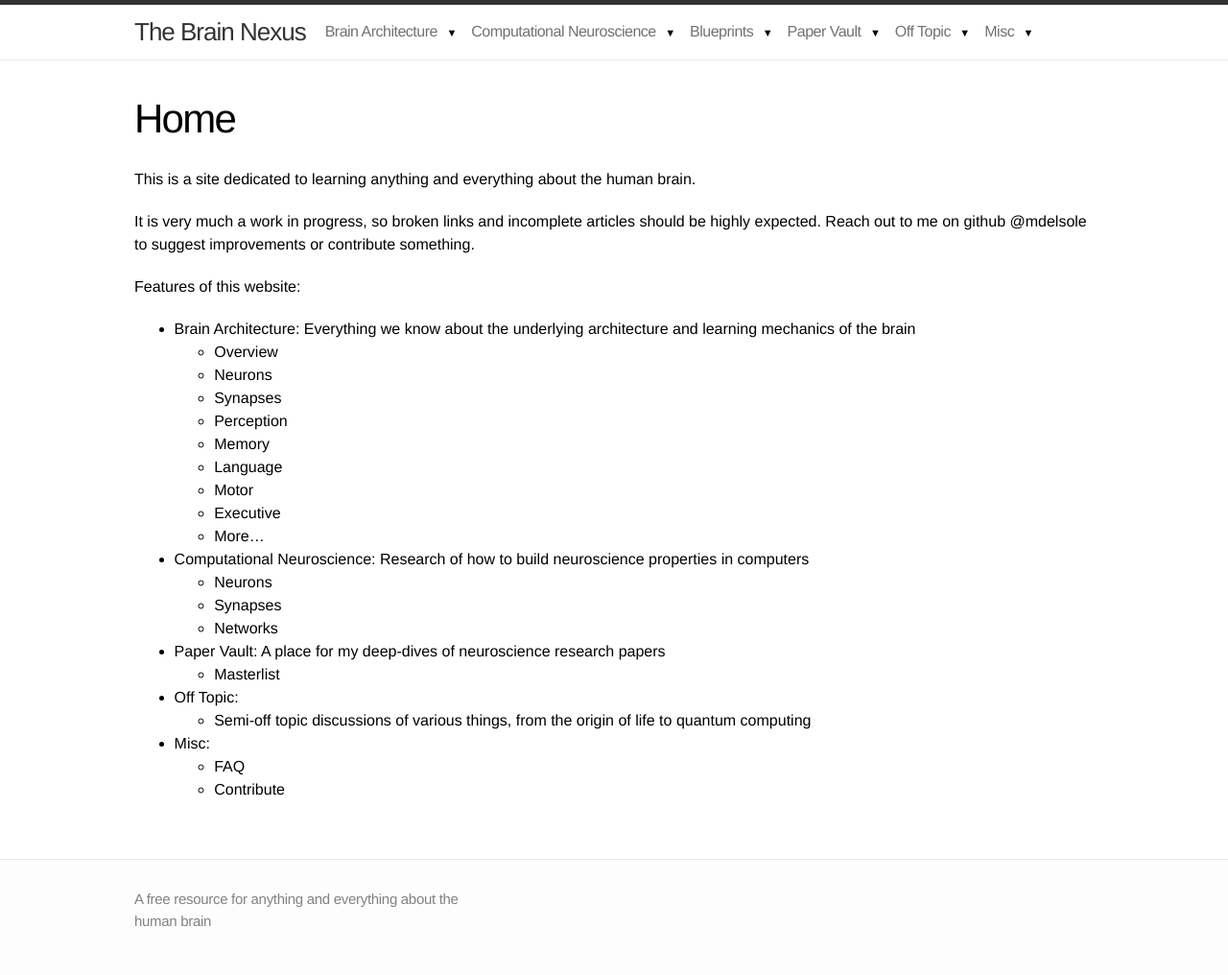
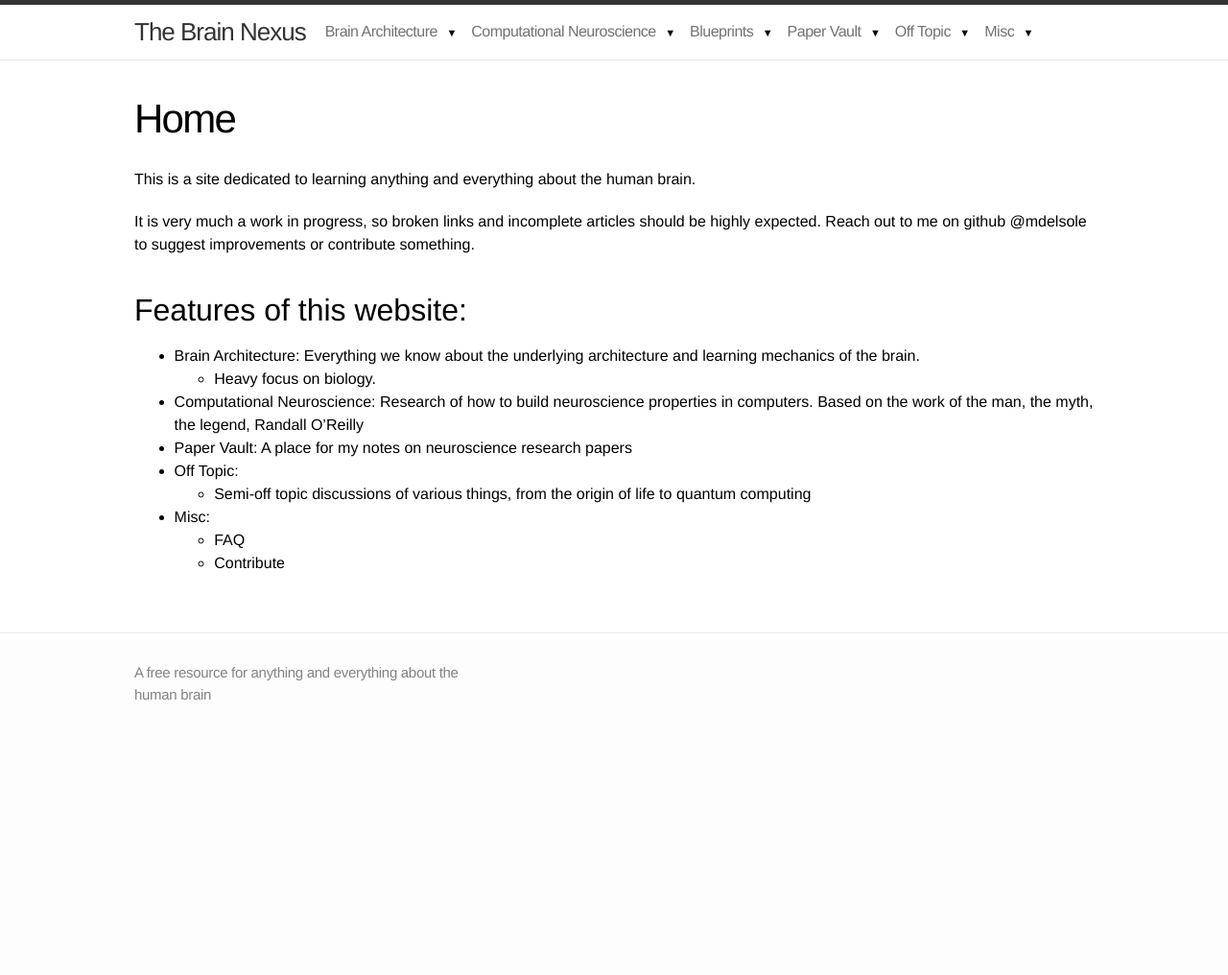
Before and after one commit to mdelsole/brain-nexus, a Jekyll site: the page built from index.markdown, in a window 1280 px wide. Shown: the whole page at 96% size. Built offline with Jekyll 4.4.1, drawn with Linux system fonts in a browser that asks for light colours; after the commit the page ends 900 px from its top, so only the background shows below that.

Commit message:
Updated main page

```diff
--- a/index.markdown
+++ b/index.markdown
@@ -12,23 +10,11 @@ This is a site dedicated to learning anything and everything about the human bra
 
 It is very much a work in progress, so broken links and incomplete articles should be highly expected. Reach out to me on github @mdelsole to suggest improvements or contribute something.
 
-Features of this website:
-* Brain Architecture: Everything we know about the underlying architecture and learning mechanics of the brain
-    * Overview
-    * Neurons
-    * Synapses
-    * Perception
-    * Memory
-    * Language
-    * Motor
-    * Executive
-    * More...
-* Computational Neuroscience: Research of how to build neuroscience properties in computers
-    * Neurons
-    * Synapses
-    * Networks
-* Paper Vault: A place for my deep-dives of neuroscience research papers
-    * Masterlist
+# Features of this website:
+* Brain Architecture: Everything we know about the underlying architecture and learning mechanics of the brain.
+    * Heavy focus on biology.
+* Computational Neuroscience: Research of how to build neuroscience properties in computers. Based on the work of the man, the myth, the legend, Randall O'Reilly
+* Paper Vault: A place for my notes on neuroscience research papers
 * Off Topic:
     * Semi-off topic discussions of various things, from the origin of life to quantum computing
 * Misc:
```
Also changed, not shown: other parts of index.markdown (+0 -2 lines).
